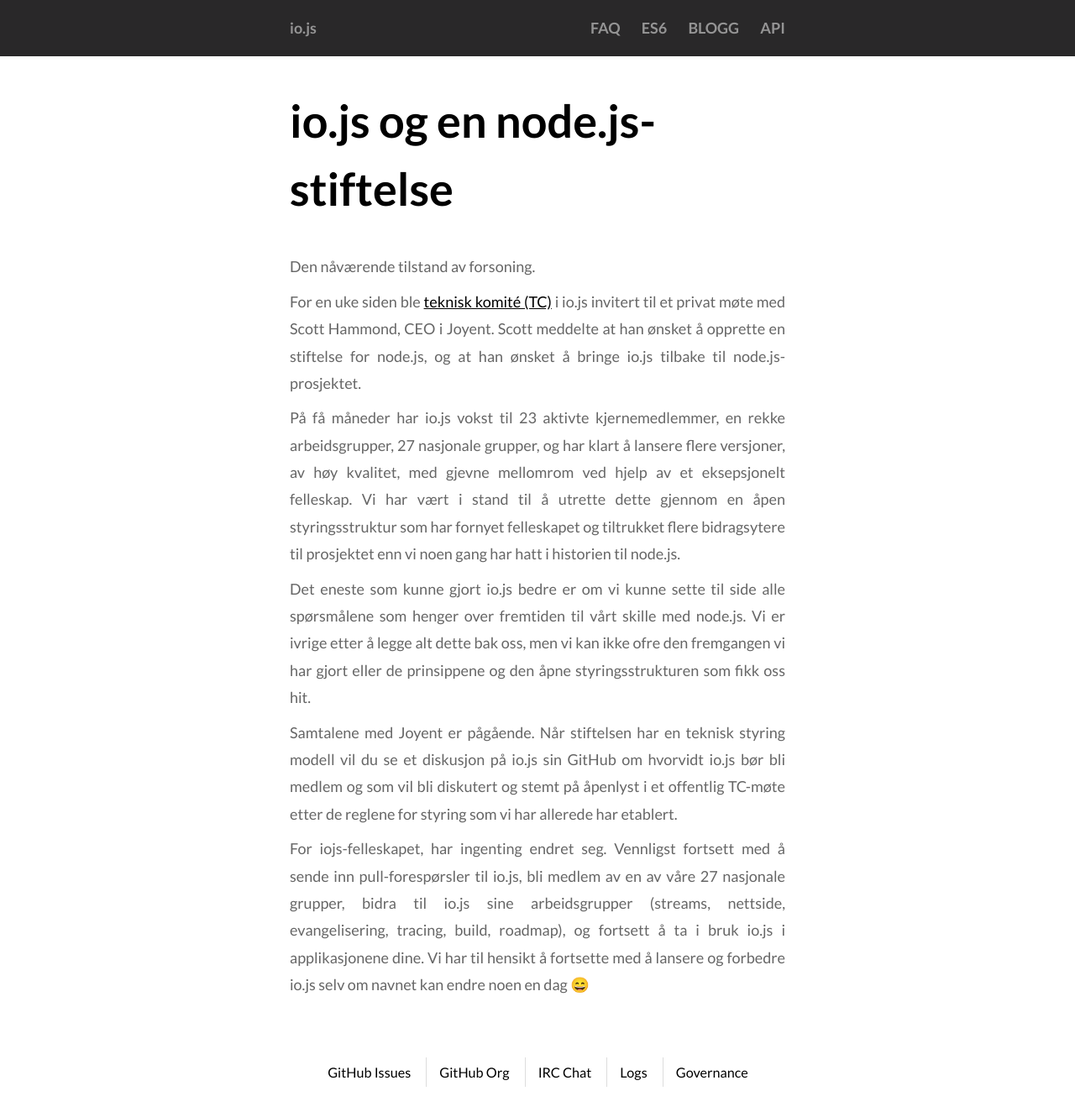
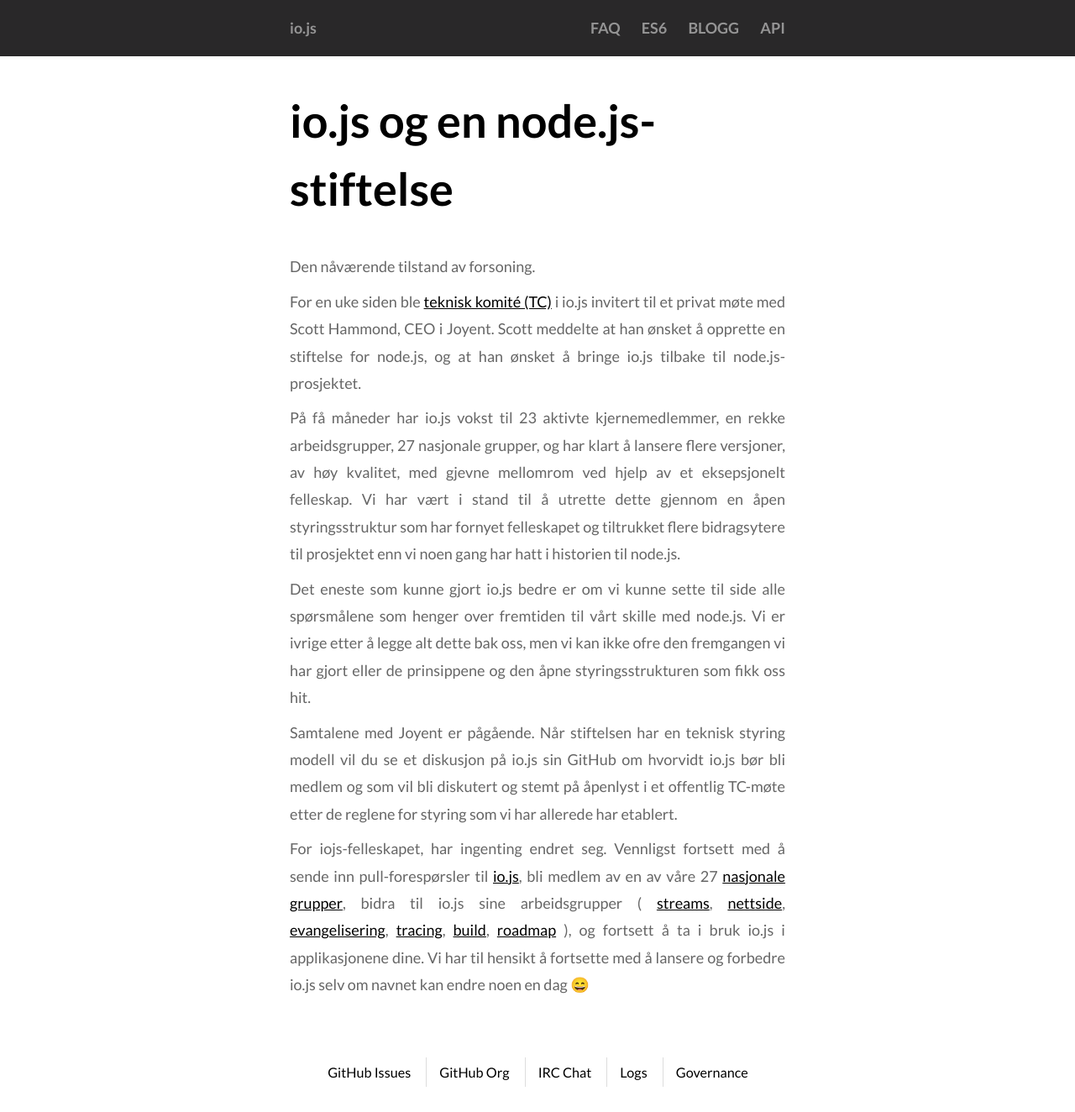
Before and after one commit to nodejs/nodejs-no, a Jekyll site: the page built from _posts/2015-02-10-februar.md, in a window 1280 px wide. Shown: the whole page at 84% size. Built offline with Jekyll 4.4.1, drawn with Linux system fonts in a browser that asks for light colours; Markdown is read by kramdown in place of the engine named in the settings; part of the change alters nothing that is shown.

```diff
--- a/_posts/2015-02-10-februar.md
+++ b/_posts/2015-02-10-februar.md
@@ -35,8 +35,15 @@ som vil bli diskutert og stemt på åpenlyst i et offentlig TC-møte etter de
 reglene for styring som vi har allerede har etablert.
 
 For iojs-felleskapet, har ingenting endret seg. Vennligst fortsett med å sende
-inn pull-forespørsler til io.js, bli medlem av en av våre 27 nasjonale grupper,
-bidra til io.js sine arbeidsgrupper (streams, nettside, evangelisering, tracing,
-build, roadmap), og fortsett å ta i bruk io.js i applikasjonene dine. Vi har til
-hensikt å fortsette med å lansere og forbedre io.js selv om navnet kan endre
-noen en dag 😄
+inn pull-forespørsler til [io.js]({{ site.iojs_git }}), bli medlem av en av våre
+27 [nasjonale grupper](https://github.com/iojs/website/issues/125), bidra til
+io.js sine arbeidsgrupper (
+[streams](https://github.com/iojs/readable-stream),
+[nettside](https://github.com/iojs/website),
+[evangelisering](https://github.com/iojs/website/labels/evangelism),
+[tracing](https://github.com/iojs/tracing-wg),
+[build](https://github.com/iojs/build),
+[roadmap](https://github.com/iojs/roadmap)
+), og fortsett å ta i bruk io.js i
+applikasjonene dine. Vi har til hensikt å fortsette med å lansere og forbedre
+io.js selv om navnet kan endre noen en dag 😄
```
